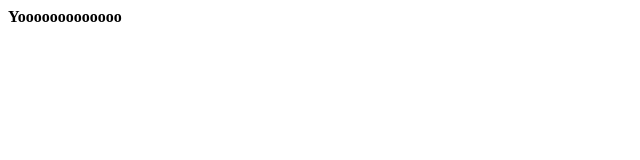
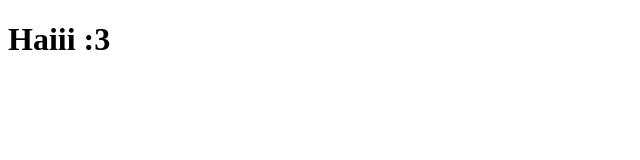
Before and after one commit to Auxy6858/auxy6858.github.io, a plain HTML site: page index.html in a window 1280 px wide. Shown: the whole page, without its empty margins (0-640 px from the left). Drawn offline with Linux system fonts and the light colour scheme.

Commit message:
Update index.html

```diff
--- a/index.html
+++ b/index.html
@@ -1,4 +1,6 @@
-
-  <b>
-    Yooooooooooooo
-  </b>
+<!DOCTYPE html>
+<html>
+<body>
+<h1>Haiii :3 </h1>
+</body>
+</html>
```
